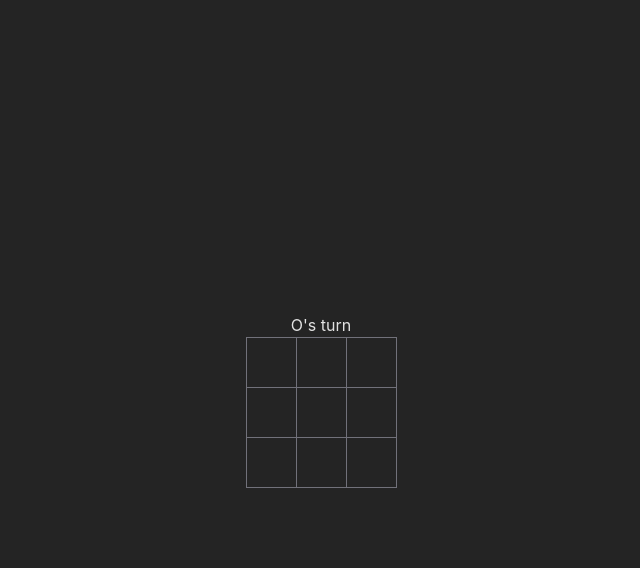
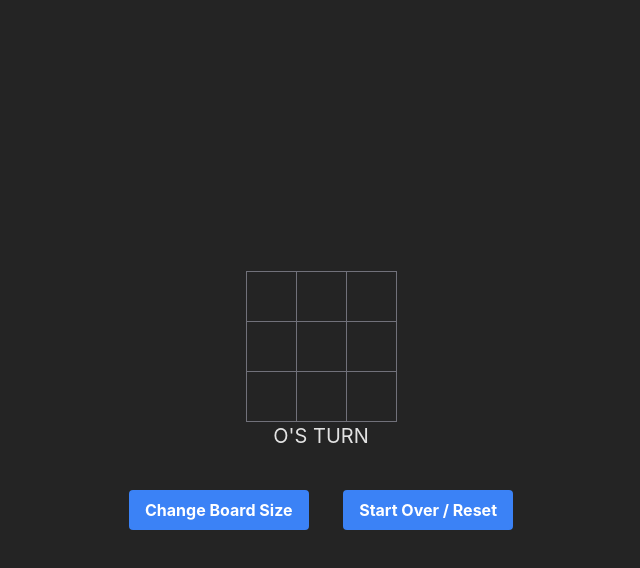
Before and after one commit to dkusaba/react-dynamic-tic-tac-toe, a React (Vite) app: page / in a window 1280 px wide. Both pictures are taken after a click on the button "Play Game". Shown: the top 568 px of the page, without its empty margins (319-959 px from the left). Built offline with nearby package versions, Linux system fonts and the light colour scheme.

Commit message:
Implement reset functionality. Add button to change board size

```diff
--- a/src/pages/Game.tsx
+++ b/src/pages/Game.tsx
@@ -1,9 +1,9 @@
-import React, { useEffect, useRef, useState } from 'react';
-import { useLocation } from 'react-router-dom';
+import React, { useState } from 'react';
+import { Link, useLocation } from 'react-router-dom';
 import { FontAwesomeIcon } from '@fortawesome/react-fontawesome';
 import { faXmark } from '@fortawesome/free-solid-svg-icons';
 import { faCircle } from '@fortawesome/free-regular-svg-icons';
-import { checkWin } from '../utils/winArrayFinder';
+import { checkWin } from '../utils/checkWin';
 
 function Game() {
   const { state } = useLocation();
@@ -37,13 +37,20 @@ function Game() {
     setPlayer(player === 'O' ? 'X' : 'O');
   }
 
+  function resetHandler() {
+    setBoardData(createBoard(boardSize));
+    setPlayer('O');
+    setGameOver(false);
+    const cells = document.querySelectorAll('.bg-red-800');
+    cells.forEach((cell) => {
+      cell.classList.remove('bg-red-800');
+    });
+  }
+
   return (
     <>
-      <p className='text-color-zinc-500'>
-        {gameOver ? player + 'wins' : player + "'s turn"}
-      </p>
       <div
-        className='box-content flex flex-wrap border border-t-1 border-r-0 border-b-0 border-l-1 border-zinc-500'
+        className='box-content mx-auto justify-center items-center flex flex-wrap border border-t-1 border-r-0 border-b-0 border-l-1 border-zinc-500'
         style={{
           width: boardSize * 50,
           height: boardSize * 50
@@ -54,7 +61,7 @@ function Game() {
             return (
               <div
                 style={{ width: 50, height: 50 }}
-                className='flex justify-center items-center box-border border border-t-0 border-r-1 border-b-1 border-l-0 border-zinc-500'
+                className='cell flex justify-center items-center box-border border border-t-0 border-r-1 border-b-1 border-l-0 border-zinc-500'
                 data-x={c}
                 data-y={r}
                 key={c}
@@ -75,6 +82,27 @@ function Game() {
           });
         })}
       </div>
+      <p className='text-xl text-color-zinc-500 uppercase '>
+        {gameOver ? (
+          <span className='text-red-500'>{player} wins</span>
+        ) : (
+          player + "'s turn"
+        )}
+      </p>
+      <div className='w-96 flex justify-between mt-10'>
+        <Link
+          className='bg-blue-500 text-white font-bold py-2 px-4 rounded hover:bg-blue-700 hover:text-white'
+          to='/'
+        >
+          Change Board Size
+        </Link>
+        <button
+          onClick={resetHandler}
+          className='bg-blue-500 hover:bg-blue-700 text-white font-bold py-2 px-4 rounded'
+        >
+          {gameOver ? 'Play Again' : 'Start Over / Reset'}
+        </button>
+      </div>
     </>
   );
 }
```
